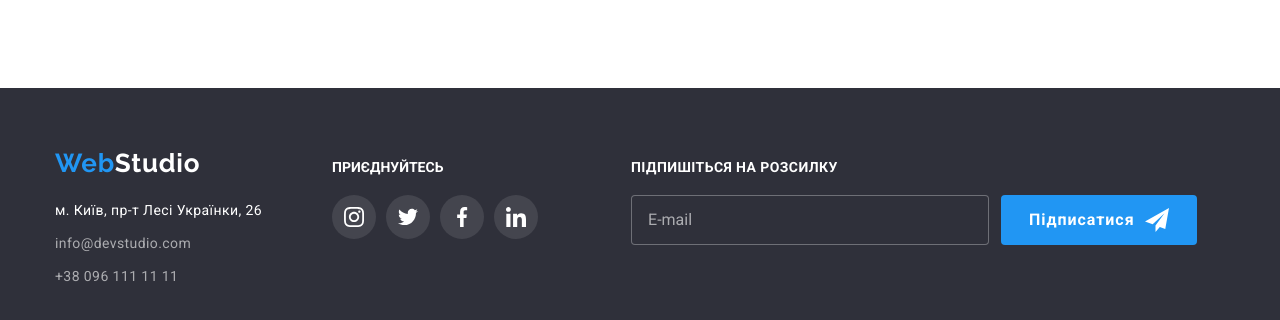
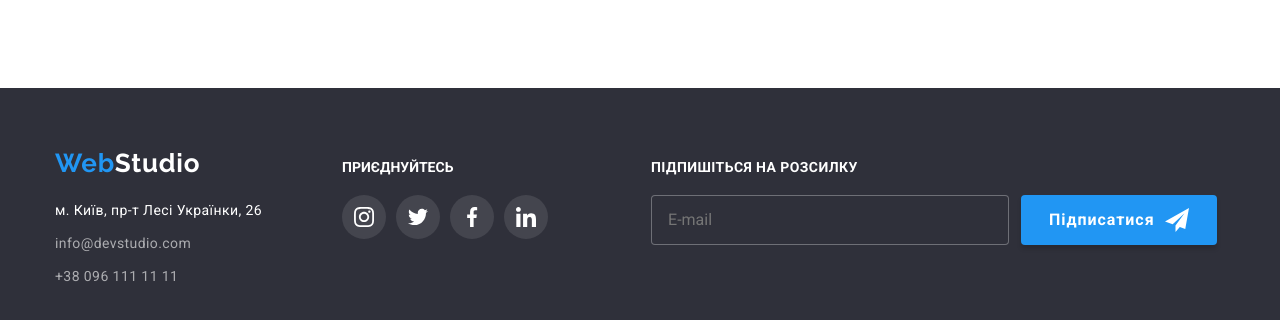
Before and after one commit to whosyehor/goit-markup-hm-06, a plain HTML site: page index.html in a window 1280 px wide. Shown: the part 2596-2916 px from the top of the page. Drawn offline with nearby package versions, Linux system fonts and the light colour scheme.

Commit message:
Corrections

```diff
--- a/css/styles.css
+++ b/css/styles.css
@@ -515,9 +515,9 @@ p {
     align-items: baseline;
     padding-left: 15px;
     padding-right: 15px;
-    margin-left: auto;
-    margin-right: auto;
+    margin: 0 auto;
     width: 1200px;
+    gap: 10px;
 }
 .logo-link.ftr{
     display: block;
@@ -628,8 +628,9 @@ p {
 }
 .footer-input-email{
     width: 358px;
-    background:#2F303A;
-    cursor: pointer;
+    background-color:#2F303A;
+    color: rgba(255, 255, 255, 0.6);
+    font-size: 16px;
     box-sizing: border-box;
     border: 1px solid rgba(255, 255, 255, 0.3);
     border-radius: 4px;
@@ -637,16 +638,6 @@ p {
     padding-top: 15px;
     padding-bottom: 15px;
     transition: border-color 250ms cubic-bezier(0.4, 0, 0.2, 1);
-}
-.footer-input-email::placeholder{
-    font-weight: 400;
-    font-size: 16px;
-    line-height: 1.25;
-    color: rgba(255, 255, 255, 0.6);
-}
-.footer-input-email:hover,
-.footer-input-email:focus{
-    border-color: 1px solid rgba(255, 255, 255, 0.3);
 }
 .footer-button{
     padding: 10px 28px;
@@ -658,6 +649,8 @@ p {
     letter-spacing: 0.06em;
     color: #FFFFFF;
     background-color: #2196F3;
+    box-shadow: 0px 4px 4px rgb(0 0 0 / 15%);
+    transition: background-color 250ms cubic-bezier(0.4, 0, 0.2, 1);
     border-radius: 4px;
     border: none;
     cursor: pointer;
```
